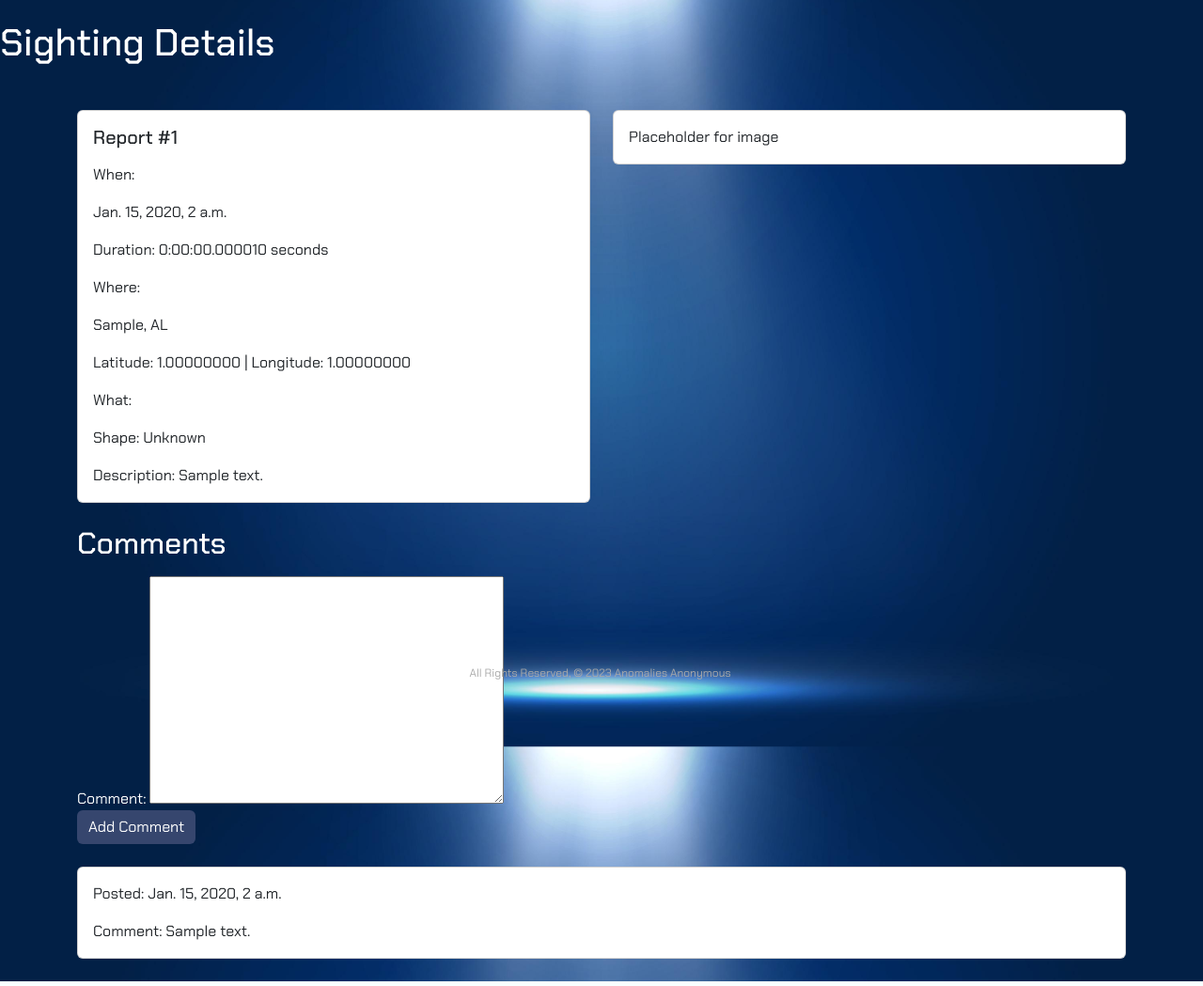
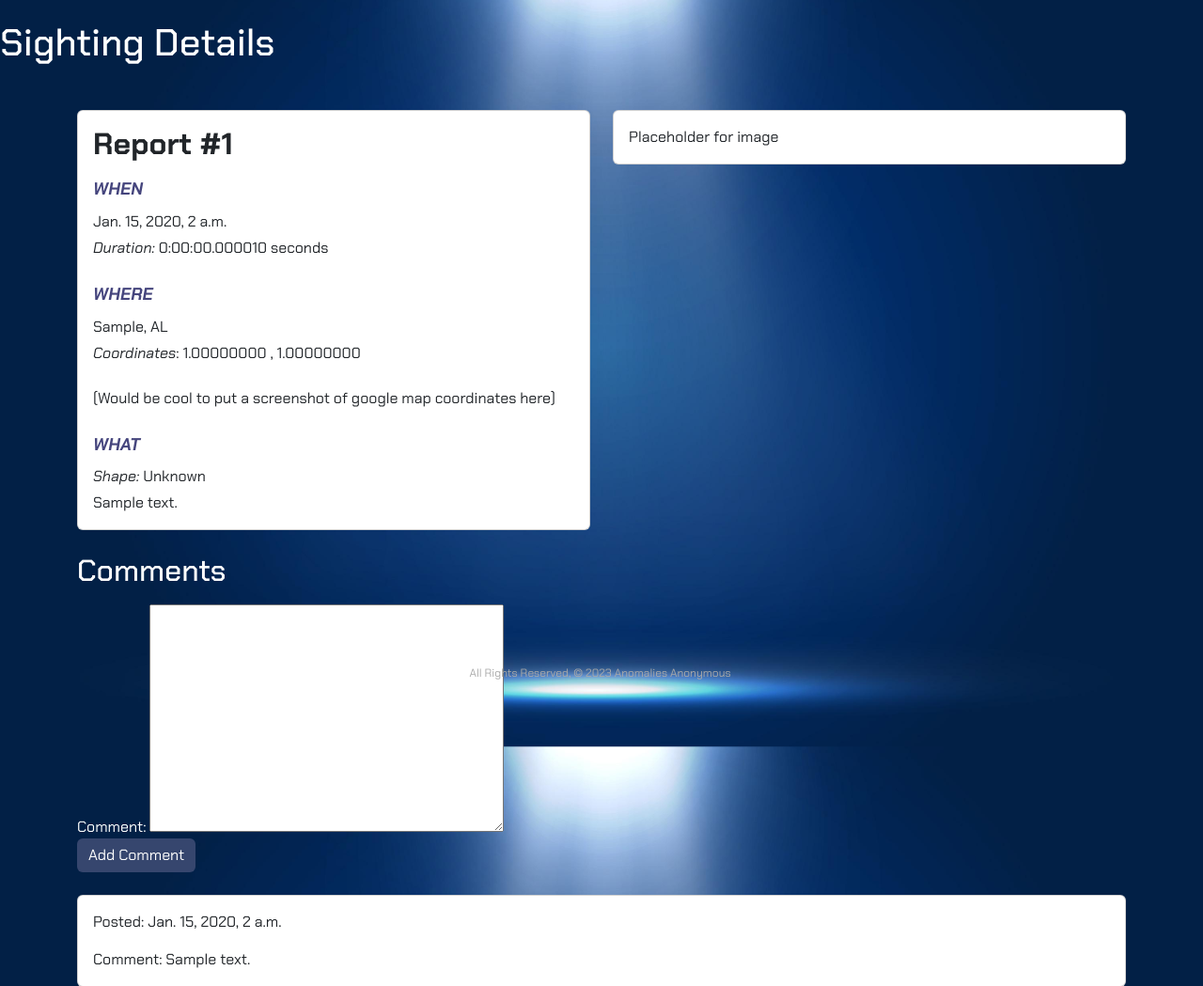
Before and after one commit to spbovarnick/anomalies-anonymous, a Django app: page /sightings/1/ in a window 1280 px wide. Shown: the part 59-1108 px from the top of the page at 94% size. Run offline with Django 4.2, Linux system fonts and the light colour scheme; tables that the repository leaves empty hold one stand-in row (values such as "Sample post"); some libraries are stand-ins or nearby versions.

Commit message:
tweaked some formatting on sightin details

```diff
--- a/anomaliesanonymous/main_app/static/css/style.css
+++ b/anomaliesanonymous/main_app/static/css/style.css
@@ -70,6 +70,18 @@ a.nav-link.button:hover {
     opacity: 1;
 }
 
+#report-number {
+    font-size: 2rem;
+    font-weight: 700;
+}
+
+p.card-text.bold {
+    color: rgb(69, 69, 125);
+    font-weight: 700;
+    font-style: italic;
+    font-size: 1.15rem;
+}
+
 footer {
     color: rgb(169, 169, 169);
     font-size: 12px;
--- a/anomaliesanonymous/main_app/templates/sightings/detail.html
+++ b/anomaliesanonymous/main_app/templates/sightings/detail.html
@@ -9,16 +9,17 @@
       <div class="col-lg-6 col-md-6 col-sm-12 mb-4">
         <div class="card">
           <div class="card-body">
-            <h5 class="card-title mb-3">Report #{{ sighting.id }}</h5>
-            <p class="card-text">When:</p>
-            <p class="card-text">{{ sighting.datetime }}</p>
-            <p class="card-text">Duration: {{ sighting.duration }} seconds</p>
-            <p class="card-text">Where:</p>
-            <p class="card-text">{{ sighting.city }}, {{ sighting.state }}</p>
-            <p class="card-text">Latitude: {{ sighting.latitude }} | Longitude: {{ sighting.longitude }}</p>
-            <p class="card-text">What:</p>
-            <p class="card-text">Shape: {{ sighting.get_shape_display.capitalize }}</p>
-            <p class="card-text">Description: {{ sighting.description }}</p>
+            <h5 id="report-number" class="card-title mb-3">Report #{{ sighting.id }}</h5>
+            <p class="card-text bold mb-2">WHEN</p>
+            <p class="card-text mb-1">{{ sighting.datetime }}</p>
+            <p class="card-text mb-4"><em>Duration: </em>{{ sighting.duration }} seconds</p>
+            <p class="card-text bold mb-2">WHERE</p>
+            <p class="card-text mb-1">{{ sighting.city }}, {{ sighting.state }}</p>
+            <p class="card-text mb-4"><em>Coordinates</em>: {{ sighting.latitude }} , {{ sighting.longitude }}</p>
+            <p class="card-text mb-4">(Would be cool to put a screenshot of google map coordinates here)</p>
+            <p class="card-text bold mb-2">WHAT</p>
+            <p class="card-text mb-1"><em>Shape:</em> {{ sighting.get_shape_display.capitalize }}</p>
+            <p class="card-text">{{ sighting.description }}</p>
           </div>
         </div>
       </div>
--- a/anomaliesanonymous/main_app/templates/sightings/index.html
+++ b/anomaliesanonymous/main_app/templates/sightings/index.html
@@ -11,9 +11,9 @@
         <div class="card h-100">
           <div class="card-body">
             <h5 class="card-title mb-3">Report #{{ sighting.id }}</h5>
+            <p class="card-text">{{ sighting.datetime }}</p>
             <p class="card-text">City: {{ sighting.city }}</p>
             <p class="card-text">State: {{ sighting.state }}</p>
-            <p class="card-text">When: {{ sighting.datetime }}</p>
             <div class="text-center">
               <a href="{% url 'detail' sighting.id %}" class="btn">Details</a>
             </div>
```
